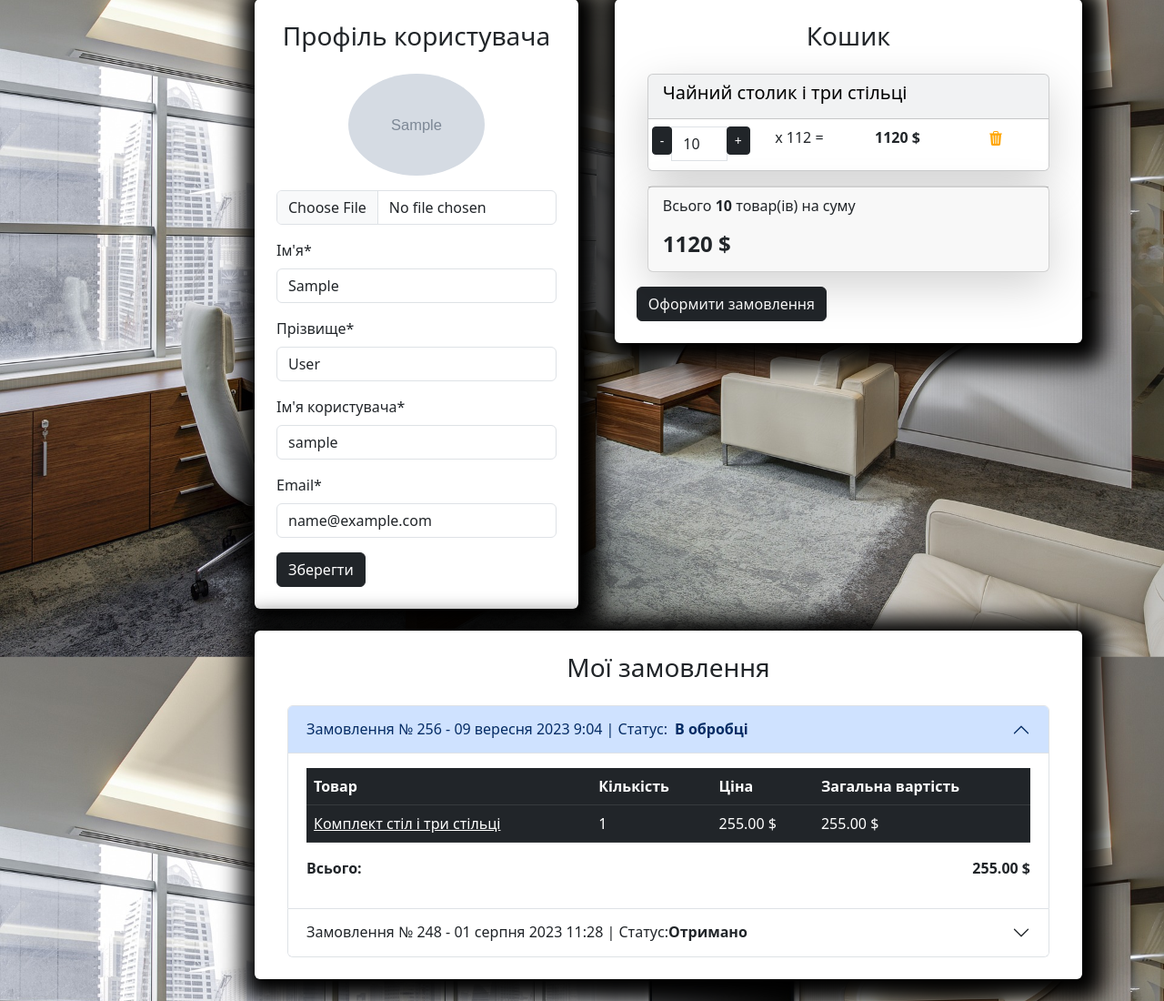
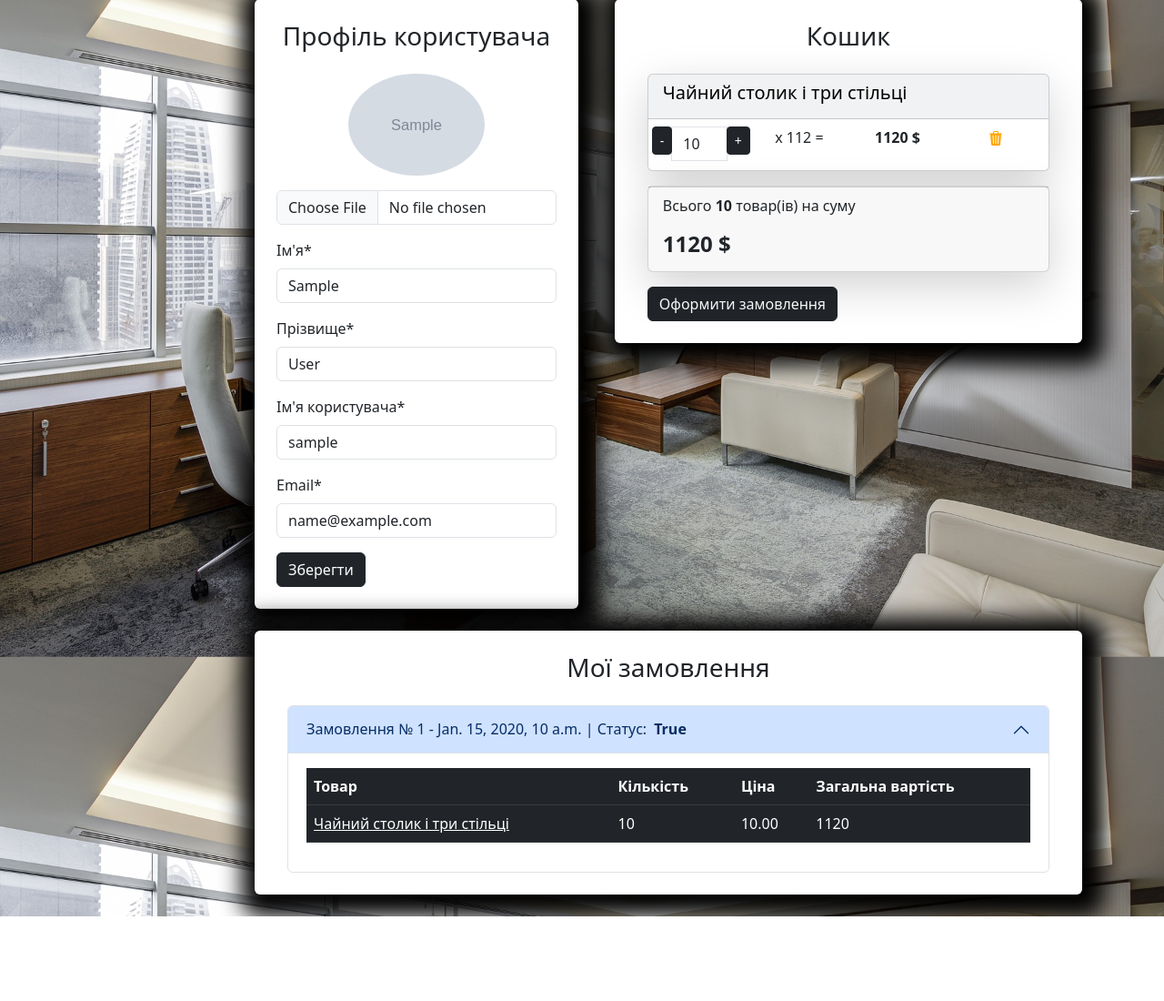
Before and after one commit to Tarasgr7/coursework_main, a Django app: page /user/profile/ in a window 1280 px wide. Shown: the part 133-1233 px from the top of the page at 91% size. After the commit the page ends 1140 px from the top, so only its background shows below. Run offline with Django 5.2, Linux system fonts and the light colour scheme; a user stored in the database is signed in; data comes from the database, SQL or seed files in the repository; tables that the repository leaves empty hold one stand-in row (values such as "Sample post"); grey boxes marked "Sample" are stand-in pictures; some libraries are stand-ins or nearby versions.

Commit message:
last update

```diff
--- a/carts/templates/carts/includes/included_cart.html
+++ b/carts/templates/carts/includes/included_cart.html
@@ -47,3 +47,9 @@
         <h4 class="float-left"><strong>{{carts.total_price}} $</strong></h4>
     </div>
 </div>
+
+{% if carts and not order %}
+<a class="btn btn-dark" href="{% url "orders:create_order" %}">
+    Оформити замовлення
+</a>
+{% endif %}
--- a/carts/utils.py
+++ b/carts/utils.py
@@ -3,8 +3,8 @@
 
 def get_user_carts(request):
     if request.user.is_authenticated:
-        return Cart.objects.filter(user=request.user)
+        return Cart.objects.filter(user=request.user).select_related('product')
 
     if not request.session.session_key:
         request.session.create()
-    return Cart.objects.filter(session_key=request.session.session_key)
+    return Cart.objects.filter(session_key=request.session.session_key).select_related('product')
--- a/goods/utils.py
+++ b/goods/utils.py
@@ -1,4 +1,3 @@
-from re import search
 from django.db.models import Q
 from django.contrib.postgres.search import (
     SearchVector,
--- a/orders/templates/orders/create_order.html
+++ b/orders/templates/orders/create_order.html
@@ -100,3 +100,8 @@
     </div>
 </div>
 {% endblock %}
+{% if carts %}
+<a class="btn btn-dark" href="{% url "orders:create_order" %}">
+    Оформити замовлення
+</a>
+{% endif %}
--- a/orders/views.py
+++ b/orders/views.py
@@ -3,11 +3,13 @@
 from django.forms import ValidationError
 from django.shortcuts import redirect, render
 from carts.models import Cart
+from django.contrib.auth.decorators import login_required
+
 
 from orders.forms import CreateOrderForm
 from orders.models import Order, OrderItem
 
-
+@login_required
 def create_order(request):
     if request.method == 'POST':
         form = CreateOrderForm(data=request.POST)
--- a/templates/includes/cart_button.html
+++ b/templates/includes/cart_button.html
@@ -26,11 +26,6 @@
                 {% include "carts/includes/included_cart.html" %}
                 <!-- Кінець розмітки кошика -->
             </div>
-            {% if carts %}
-                <a class="btn btn-dark" href="{% url "orders:create_order" %}">
-                    Оформити замовлення
-                </a>
-            {% endif %}
         </div>
     </div>
 </div>
--- a/users/templates/users/profile.html
+++ b/users/templates/users/profile.html
@@ -88,11 +88,6 @@
                         {% include "carts/includes/included_cart.html" %}
                         <!-- Закінчилась розмітка кошика -->
                     </div>
-                    {% if carts %}
-                        <a class="btn btn-dark" href="../orders/create_order.html">
-                            Оформити замовлення
-                        </a>
-                    {% endif %}
                 </div>
             </div>
             <!-- Оформлені замовлення -->
@@ -102,13 +97,14 @@
                     <!-- Розмітка замовлень -->
                     <div class="container">
                         <div class="accordion" id="accordionExample">
+                            {% for order in orders %}
                             <div class="accordion-item">
-                                <h2 class="accordion-header" id="heading1">
-                                    <button class="accordion-button" type="button" data-bs-toggle="collapse" data-bs-target="#collapse1" aria-expanded="false" aria-controls="collapse1">
-                                        Замовлення № 256 - 09 вересня 2023 9:04 | Статус:<strong class="mx-2"> В обробці</strong>
+                                <h2 class="accordion-header" id="heading{{ order.id }}">
+                                    <button class="accordion-button {% if order != orders.0 %}collapsed{% endif %}" type="button" data-bs-toggle="collapse" data-bs-target="#collapse{{ order.id }}" aria-expanded="false" aria-controls="collapse{{ order.id }}">
+                                        Замовлення № {{ order.id }} - {{ order.created_timestamp }} | Статус: <strong class="mx-2">{{order.requires_delivery}}</strong>
                                     </button>
                                 </h2>
-                                <div id="collapse1" class="accordion-collapse collapse show" aria-labelledby="heading1" data-bs-parent="#accordionExample">
+                                <div id="collapse{{ order.id }}" class="accordion-collapse collapse {% if order == orders.0 %}show{% endif %}" aria-labelledby="heading{{ order.id }}" data-bs-parent="#accordionExample">
                                     <div class="accordion-body">
                                         <table class="table table-dark table-hover">
                                             <thead>
@@ -120,50 +116,21 @@
                                                 </tr>
                                             </thead>
                                             <tbody>
+                                                {% for item in order.orderitem_set.all %}
                                                 <tr>
-                                                    <td><a class="text-white" href="#">Комплект стіл і три стільці</a></td>
-                                                    <td>1</td>
-                                                    <td>255.00 $</td>
-                                                    <td>255.00 $</td>
+                                                    <td><a class="text-white" href="{% url 'goods:product' item.product.slug %}">{{ item.product.name }}</a></td>
+                                                    <td>{{ item.quantity }}</td>
+                                                    <td>{{ item.price }}</td>
+                                                    <td>{{ item.products_price }}</td>
+
                                                 </tr>
-                                            </tbody>
-                                        </table>
-                                        <div class="d-flex justify-content-between">
-                                            <p><strong>Всього:</strong></p>
-                                            <p><strong>255.00 $</strong></p>
-                                        </div>
-                                    </div>
-                                </div>
-                            </div>
-                            <div class="accordion-item">
-                                <h2 class="accordion-header" id="heading2">
-                                    <button class="accordion-button collapsed" type="button" data-bs-toggle="collapse" data-bs-target="#collapse2" aria-expanded="false" aria-controls="collapse2">
-                                        Замовлення № 248 - 01 серпня 2023 11:28 | Статус: <strong>Отримано</strong>
-                                    </button>
-                                </h2>
-                                <div id="collapse2" class="accordion-collapse collapse" aria-labelledby="heading2" data-bs-parent="#accordionExample">
-                                    <div class="accordion-body">
-                                        <table class="table table-dark table-hover">
-                                            <thead>
-                                                <tr>
-                                                    <th>Товар</th>
-                                                    <th>Кількість</th>
-                                                    <th>Ціна</th>
-                                                    <th>Загальна вартість</th>
-                                                </tr>
-                                            </thead>
-                                            <tbody>
-                                                <tr>
-                                                    <td><a class="text-white" href="#">Стілець офісний</a></td>
-                                                    <td>2</td>
-                                                    <td>30.00 $</td>
-                                                    <td>60.00 $</td>
-                                                </tr>
+                                                {% endfor %}
                                             </tbody>
                                         </table>
                                     </div>
                                 </div>
                             </div>
+                            {% endfor %}
                         </div>
                     </div>
                     <!-- Закінчилась розмітка замовлень -->
--- a/users/templates/users/user_cart.html
+++ b/users/templates/users/user_cart.html
@@ -13,11 +13,6 @@
                 <div class="container" id="cart-items-container">
                     {% include "carts/includes/included_cart.html" %}
                 </div>
-                {% if carts %}
-                    <a class="btn btn-dark" href="../orders/create_order.html">
-                        Оформити замовлення
-                    </a>
-                {% endif %}
             </div>
         </div>
     </div>
--- a/users/views.py
+++ b/users/views.py
@@ -1,10 +1,12 @@
 from django.contrib.auth.decorators import login_required
 from django.contrib import auth, messages
+from django.db.models import Prefetch
 from django.http import HttpResponseRedirect
 from django.shortcuts import redirect, render
 from django.urls import reverse
 from carts.models import Cart
 
+from orders.models import Order, OrderItem
 from users.forms import UserProfileForm, UserLoginForm, UserRegistrationForm
 
 
@@ -75,9 +77,18 @@
     else:
         form = UserProfileForm(instance=request.user)
 
+    orders = Order.objects.filter(user=request.user).prefetch_related(
+                Prefetch(
+                    "orderitem_set",
+                    queryset=OrderItem.objects.select_related("product"),
+                )
+            ).order_by("-id")
+
+
     context = {
         'title': 'Кабінет',
-        'form': form
+        'form': form,
+        'orders': orders,
     }
     return render(request, 'users/profile.html', context)
 
```
Also changed, not shown: orders/forms.py (+9 -57 lines), README.md (added).
